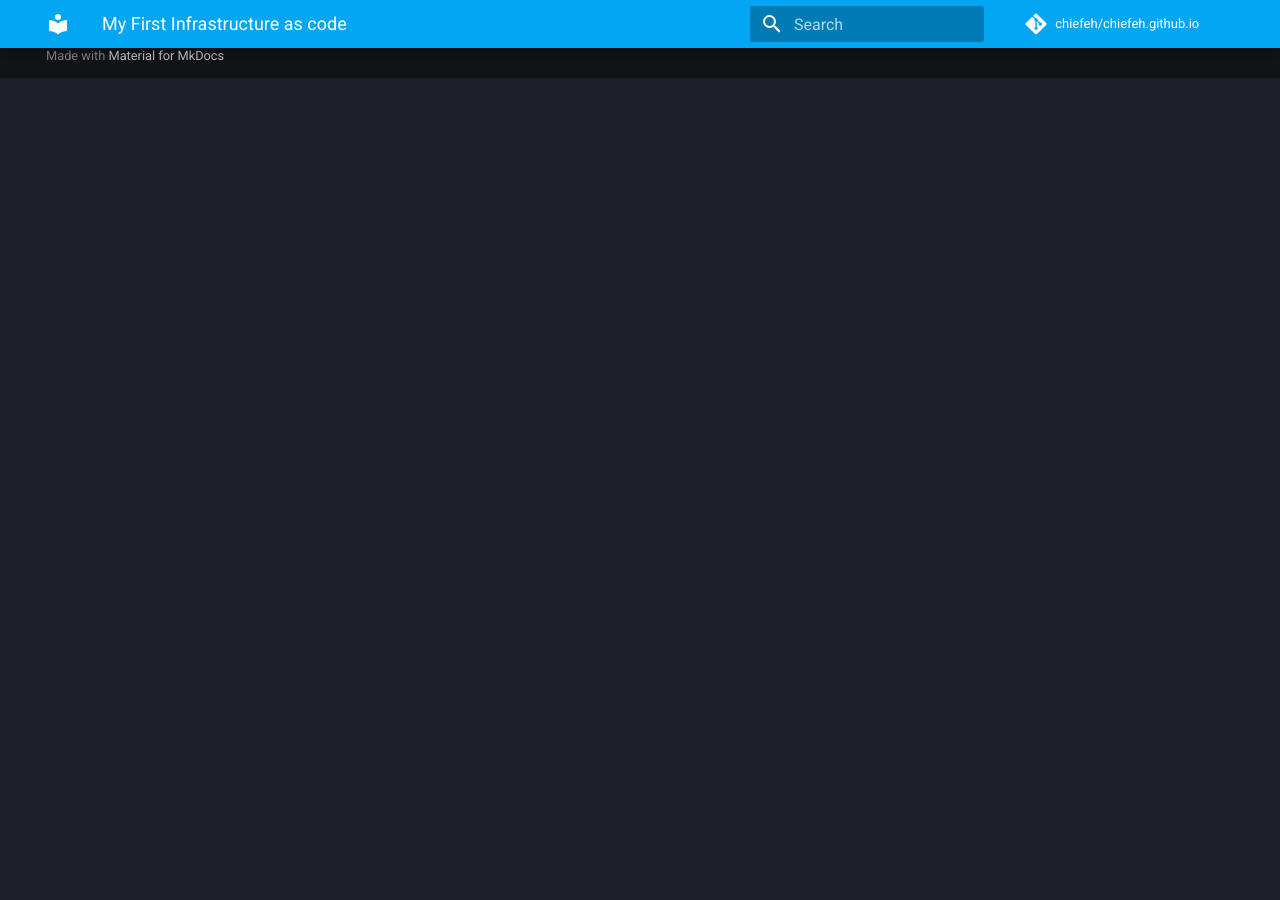
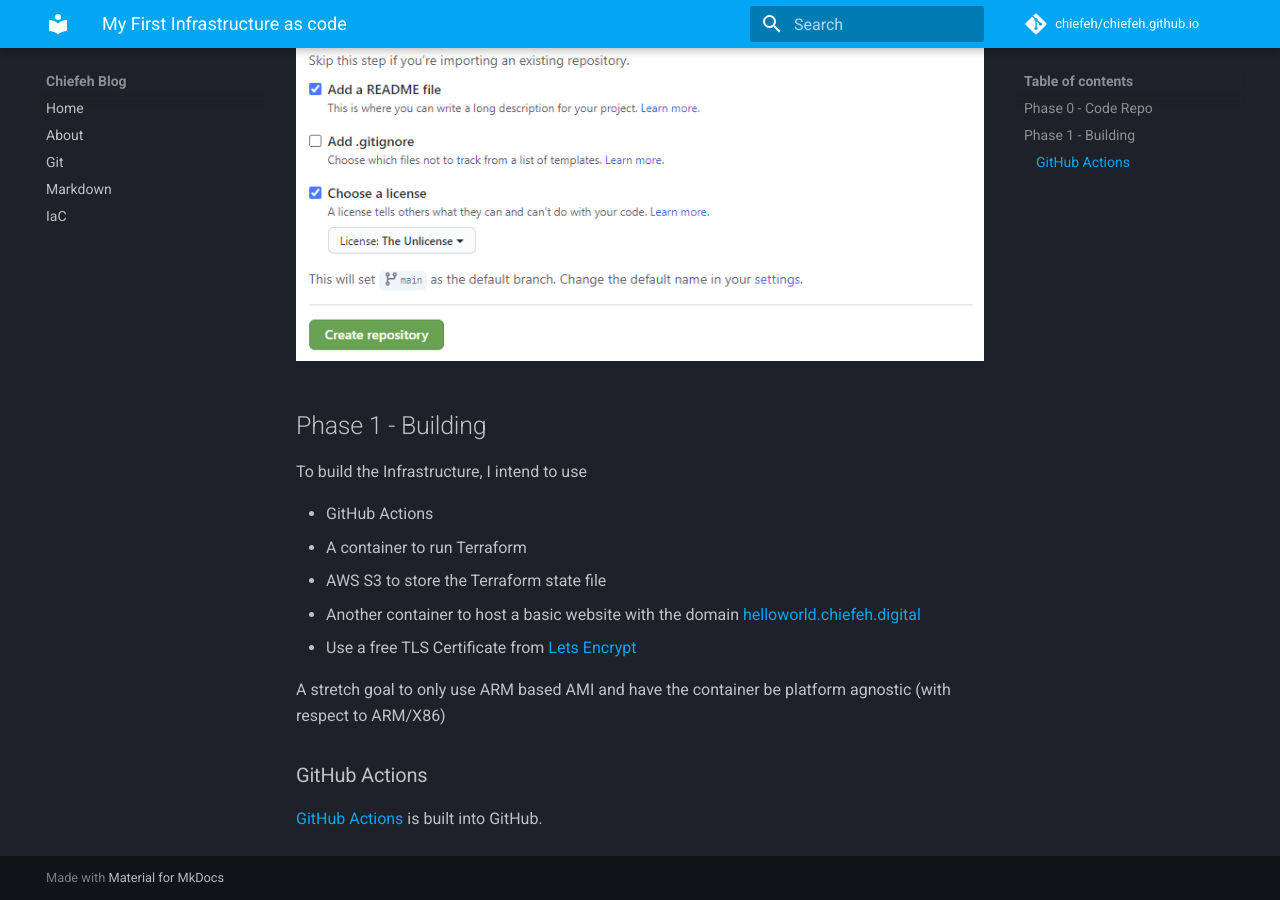
Before and after one commit to chiefeh/chiefeh.github.io, an MkDocs documentation site: the page built from docs/iac/my-first-iac.md, in a window 1280 px wide and 900 px high, scrolled down 822 px. Built offline with MkDocs 1.6.1 and Material for MkDocs 9.7.7, drawn with Linux system fonts in a browser that asks for light colours; comment, search, counter and statistics services are not loaded; before the commit the page ends 900 px from its top, so only the background shows below that; some of the changed text lies outside the part shown.

Commit message:
basic intros and first picture embedded

````diff
--- a/docs/iac/my-first-iac.md
+++ b/docs/iac/my-first-iac.md
@@ -1,7 +1,28 @@
 # My First Infrastructure as code
+## Phase 0 - Code Repo
+Before building anything, need to create the repo. I will do this just by using
+the GitHub website.
+- Name the Repo
+- Make it public to [code in the open](https://gds.blog.gov.uk/2017/09/04/the-benefits-of-coding-in-the-open/)
+- Add a README
+- Use [The Unlicense](https://unlicense.org/)
+- Use "Main" as the default branch. (instead of [Master](https://www.zdnet.com/article/github-to-replace-master-with-main-starting-next-month/))
 
-Just a note at the top of this page, each time you type 'code' in atom it allows
-you to tab to create what I think is a
-```
-code block
-```
+![Screenshot](create-repo.png)
+
+## Phase 1 - Building
+To build the Infrastructure, I intend to use
+
+- GitHub Actions
+- A container to run Terraform
+- AWS S3 to store the Terraform state file
+- Another container to host a basic website with the domain
+[helloworld.chiefeh.digital](https://helloworld.chiefeh.digital)
+- Use a free TLS Certificate from [Lets Encrypt](https://letsencrypt.org/)
+
+A stretch goal to only use ARM based AMI and have the container be platform
+agnostic (with respect to ARM/X86)
+
+### GitHub Actions
+[GitHub Actions](https://docs.github.com/en/free-pro-team@latest/actions) is
+built into GitHub.
````
Also changed, not shown: docs/about.md (+6 -0 lines), docs/iac/create-repo.png (added).
